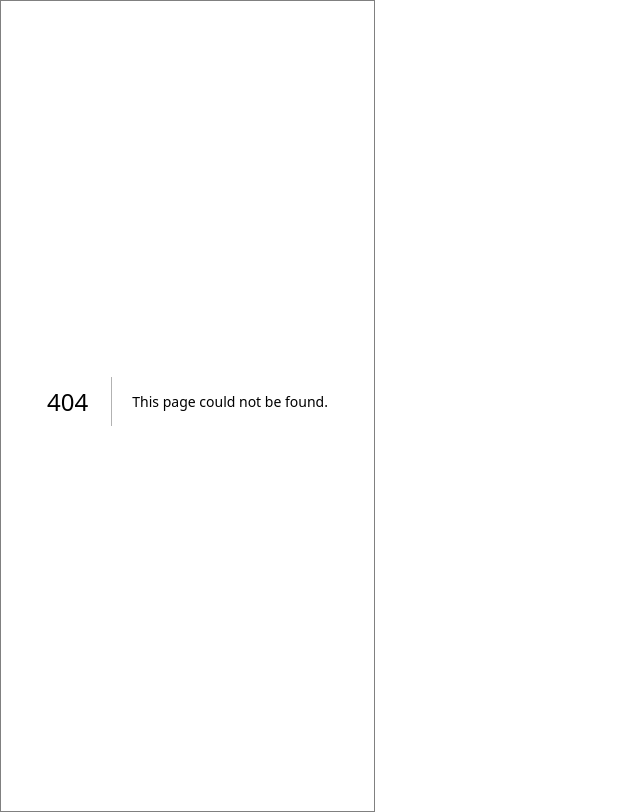
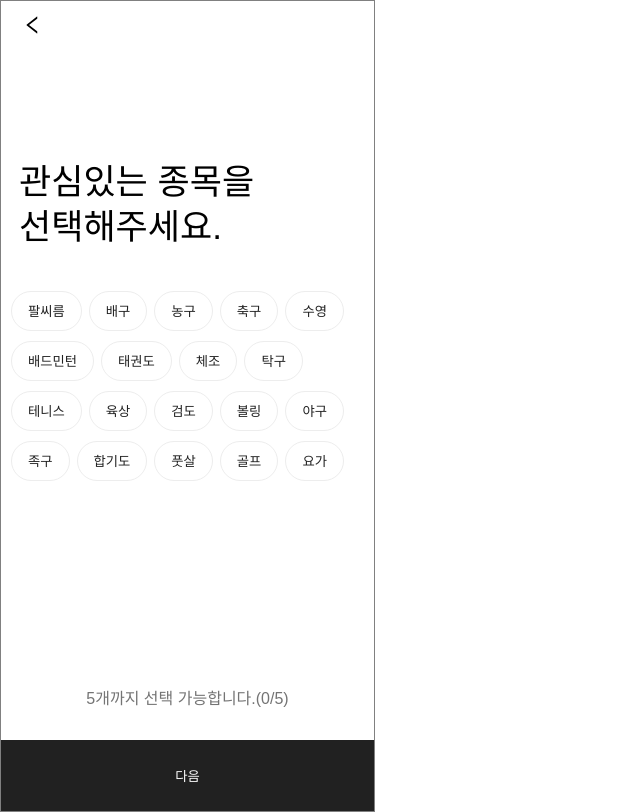
Before and after one commit to dudgns2947/Sports-IT-Next, a Next.js app: page /auth/eventSelect in a window 1280 px wide. Before the commit this address had no page. Shown: the whole page, without its empty margins (0-640 px from the left). Built offline with nearby package versions, Linux system fonts and the light colour scheme.

Commit message:
[feat] Create event select page

```diff
--- a/src/atoms/eventAtom.ts
+++ b/src/atoms/eventAtom.ts
@@ -25,3 +25,8 @@ export const eventAtom = atom<IEvent>({
     요가: false,
   },
 });
+
+export const eventCountAtom = atom<number>({
+  key: "eventCount",
+  default: 0,
+});
--- /dev/null
+++ b/src/components/button/EventSelectButton.tsx
@@ -0,0 +1,38 @@
+import { useRecoilState } from "recoil";
+import * as S from "./EventSelectButtonStyles";
+import { eventAtom } from "@component/atoms/eventAtom";
+import { EventSelectButtonProps } from "@component/interfaces/selectInterface";
+
+const EventSelectButton = ({
+  text,
+  active,
+  setCount,
+}: EventSelectButtonProps) => {
+  const [events, setEvents] = useRecoilState(eventAtom);
+  const onClickEvent = (eventName: string) => {
+    setEvents((events) => {
+      const eventState = events[eventName];
+      return {
+        ...events,
+        [eventName]: !eventState,
+      };
+    });
+  };
+  return (
+    <S.SelectButton
+      onClick={() => {
+        if (active) {
+          setCount((count) => count - 1);
+        } else {
+          setCount((count) => (count += 1));
+        }
+        onClickEvent(text);
+      }}
+      active={active}
+    >
+      <S.SelectText active={active}>{text}</S.SelectText>
+    </S.SelectButton>
+  );
+};
+
+export default EventSelectButton;
--- /dev/null
+++ b/src/components/button/EventSelectButtonStyles.ts
@@ -0,0 +1,16 @@
+import { SelectProps } from "@component/interfaces/selectInterface";
+import styled from "styled-components";
+
+export const SelectButton = styled.button<SelectProps>`
+  border-radius: 20px;
+  height: 40px;
+  margin-right: 7px;
+  margin-bottom: 10px;
+  background-color: ${(props) => (props.active ? "#212121" : "#ffffff")};
+  border: 1px solid #ededed;
+`;
+
+export const SelectText = styled.span<SelectProps>`
+  color: ${(props) => (props.active ? "#ffffff" : "#212121")};
+  margin: 0 10px;
+`;
--- a/src/components/container/container.ts
+++ b/src/components/container/container.ts
@@ -4,5 +4,7 @@ export const Container = styled.div`
   width: 375px;
   height: 812px;
   border: 1px solid gray;
+  display: flex;
+  flex-direction: column;
   /* border-radius: 7px; */
 `;
--- /dev/null
+++ b/src/interfaces/selectInterface.ts
@@ -0,0 +1,11 @@
+import React, { SetStateAction } from "react";
+
+export interface EventSelectButtonProps {
+  text: string;
+  active: boolean;
+  setCount: React.Dispatch<SetStateAction<number>>;
+}
+
+export interface SelectProps {
+  active: boolean;
+}
--- /dev/null
+++ b/src/pages/auth/eventSelect.tsx
@@ -0,0 +1,42 @@
+import React from "react";
+import * as S from "./eventSelectStyles";
+import GoBackHeader from "@component/components/header/GoBackHeader";
+import { useRecoilState } from "recoil";
+import { eventAtom, eventCountAtom } from "@component/atoms/eventAtom";
+import { IEvent } from "@component/interfaces/eventInterface";
+import Link from "next/link";
+import EventSelectButton from "@component/components/button/EventSelectButton";
+import NavBar from "@component/components/navbar/NavBar";
+
+const eventSelect = () => {
+  const [events, setEvents] = useRecoilState<IEvent>(eventAtom);
+  const [count, setCount] = useRecoilState<number>(eventCountAtom);
+  console.log(events);
+  return (
+    <>
+      <GoBackHeader />
+      <S.TextArea>
+        <S.Text>관심있는 종목을</S.Text>
+        <S.Text>선택해주세요.</S.Text>
+      </S.TextArea>
+      <S.SelectArea>
+        {Object.keys(events).map((event, index) => (
+          <EventSelectButton
+            key={index}
+            text={event}
+            active={events[event]}
+            setCount={setCount}
+          ></EventSelectButton>
+        ))}
+      </S.SelectArea>
+      <S.BottomArea>
+        <S.BottomText>5개까지 선택 가능합니다.({count}/5)</S.BottomText>
+      </S.BottomArea>
+      <Link href="/auth/signup">
+        <NavBar active={count <= 5 ? true : false} />
+      </Link>
+    </>
+  );
+};
+
+export default eventSelect;
--- /dev/null
+++ b/src/pages/auth/eventSelectStyles.ts
@@ -0,0 +1,34 @@
+import styled from "styled-components";
+
+export const TextArea = styled.div`
+  display: flex;
+  flex-direction: column;
+  justify-content: flex-end;
+  height: 25%;
+  padding-left: 18px;
+`;
+
+export const Text = styled.span`
+  font-size: 35px;
+  margin-bottom: 10px;
+`;
+
+export const SelectArea = styled.div`
+  display: flex;
+  justify-content: flex-start;
+  align-content: flex-start;
+  flex-wrap: wrap;
+  height: 50%;
+  padding: 10% 10px;
+`;
+
+export const BottomArea = styled.div`
+  display: flex;
+  justify-content: center;
+  align-items: center;
+  height: 10%;
+`;
+
+export const BottomText = styled.span`
+  color: #747474;
+`;
--- a/src/pages/auth/roleSelect.tsx
+++ b/src/pages/auth/roleSelect.tsx
@@ -40,7 +40,7 @@ const roleSelect = () => {
           </S.RoleArea>
         </S.SportyButton>
       </S.SelectArea>
-      <Link href="/eventSelect">
+      <Link href="/auth/eventSelect">
         <NavBar active={true} />
       </Link>
     </S.RoleSelectContainer>
```
